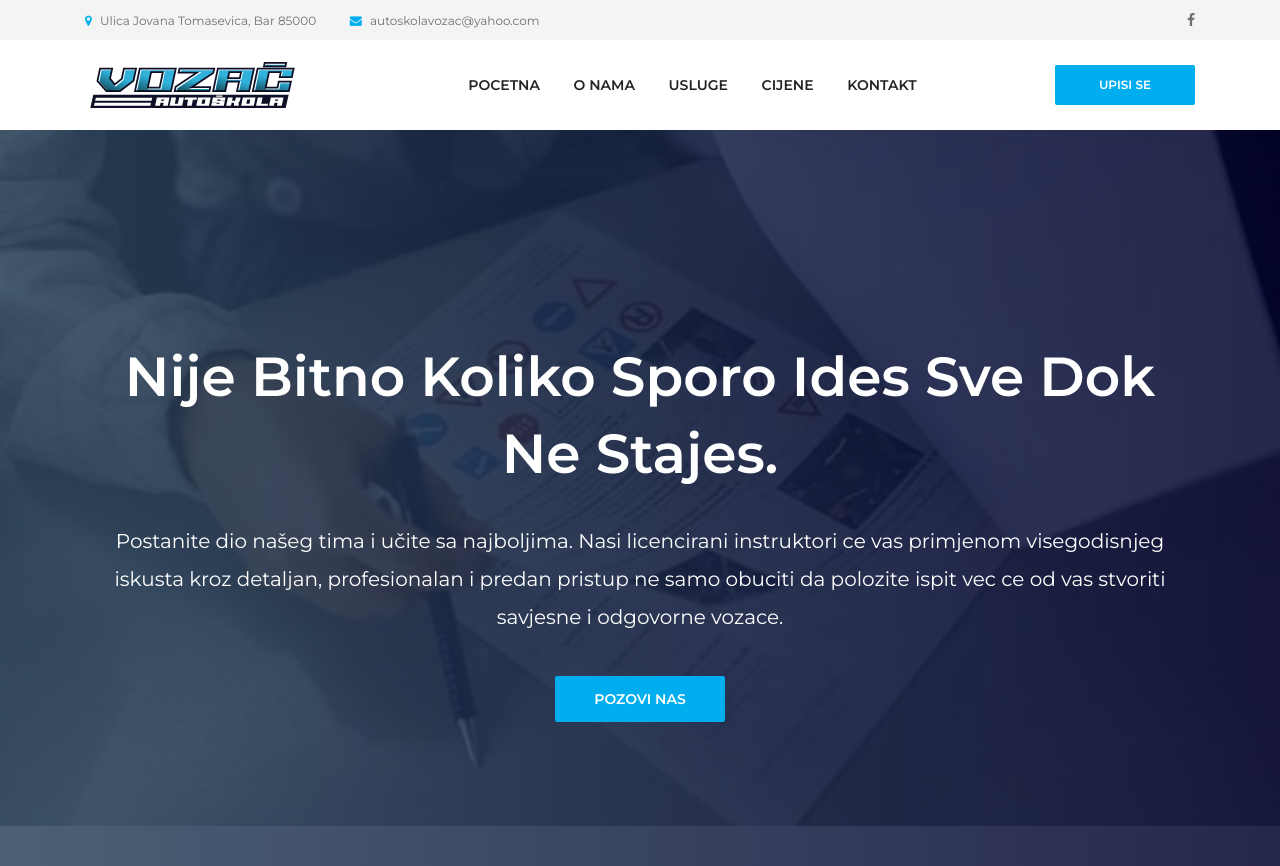
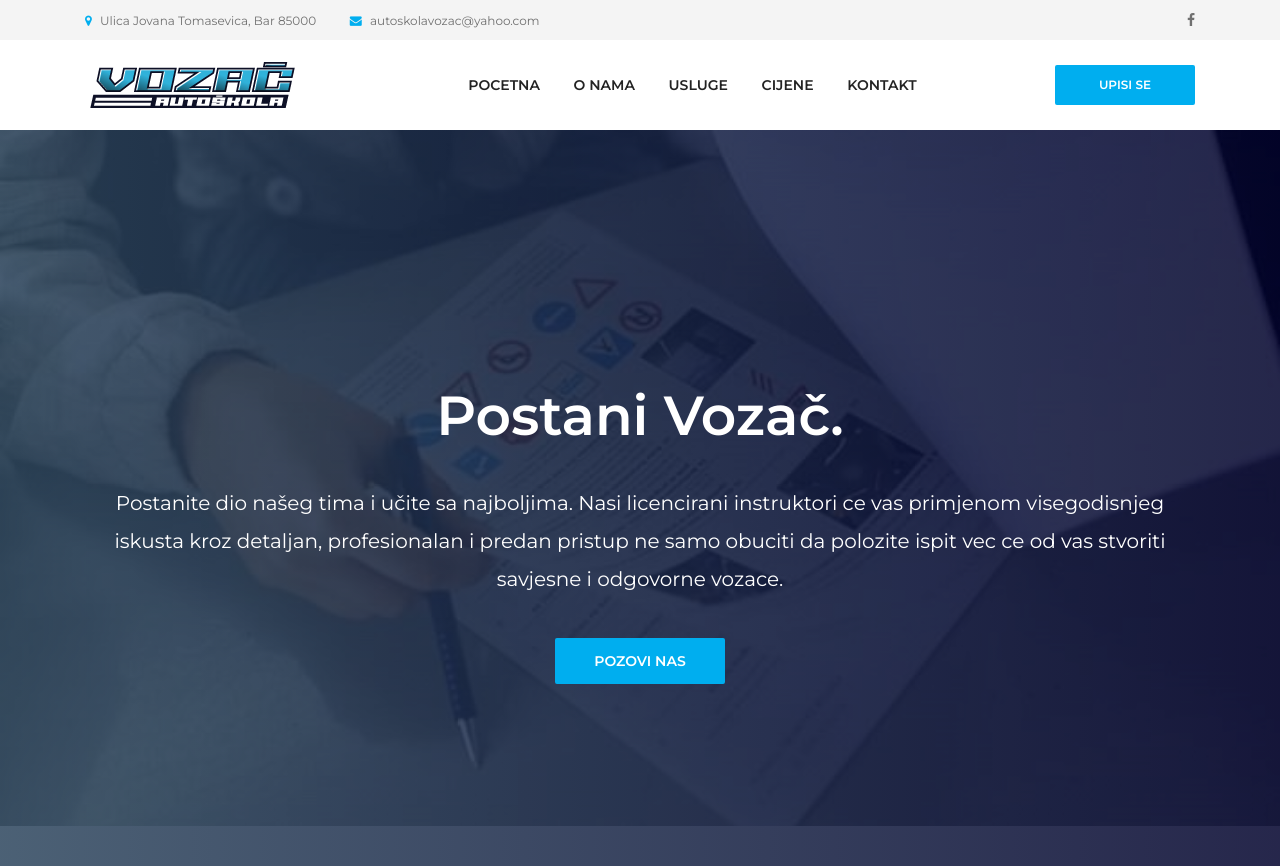
Before and after one commit to zoltibo/autoskolavozac, a Django app: page / in a window 1280 px wide. Shown: the top 866 px of the page. Run offline with Django 3.2, Linux system fonts and the light colour scheme; some libraries are stand-ins or nearby versions.

Commit message:
Update home.html

```diff
--- a/website/templates/home.html
+++ b/website/templates/home.html
@@ -146,7 +146,7 @@
             <div class="col-12">
               <!-- Welcome Text -->
               <div class="welcome-text text-center">
-                <h2 data-animation="fadeInUp" data-delay="100ms">Nije bitno koliko sporo ides sve dok ne stajes. </h2>
+                <h2 data-animation="fadeInUp" data-delay="100ms">Postani Vozač. </h2>
                 <p data-animation="fadeInUp" data-delay="300ms">Postanite dio našeg tima i učite sa najboljima. Nasi licencirani instruktori ce vas primjenom visegodisnjeg iskusta kroz detaljan, profesionalan i predan pristup ne samo obuciti da polozite ispit vec ce od vas stvoriti savjesne i odgovorne vozace.</p>
                 <div class="welcome-btn-group">
                   <a href="#" class="btn dento-btn mx-2" data-animation="fadeInUp" data-delay="500ms">Pozovi Nas</a>
```
